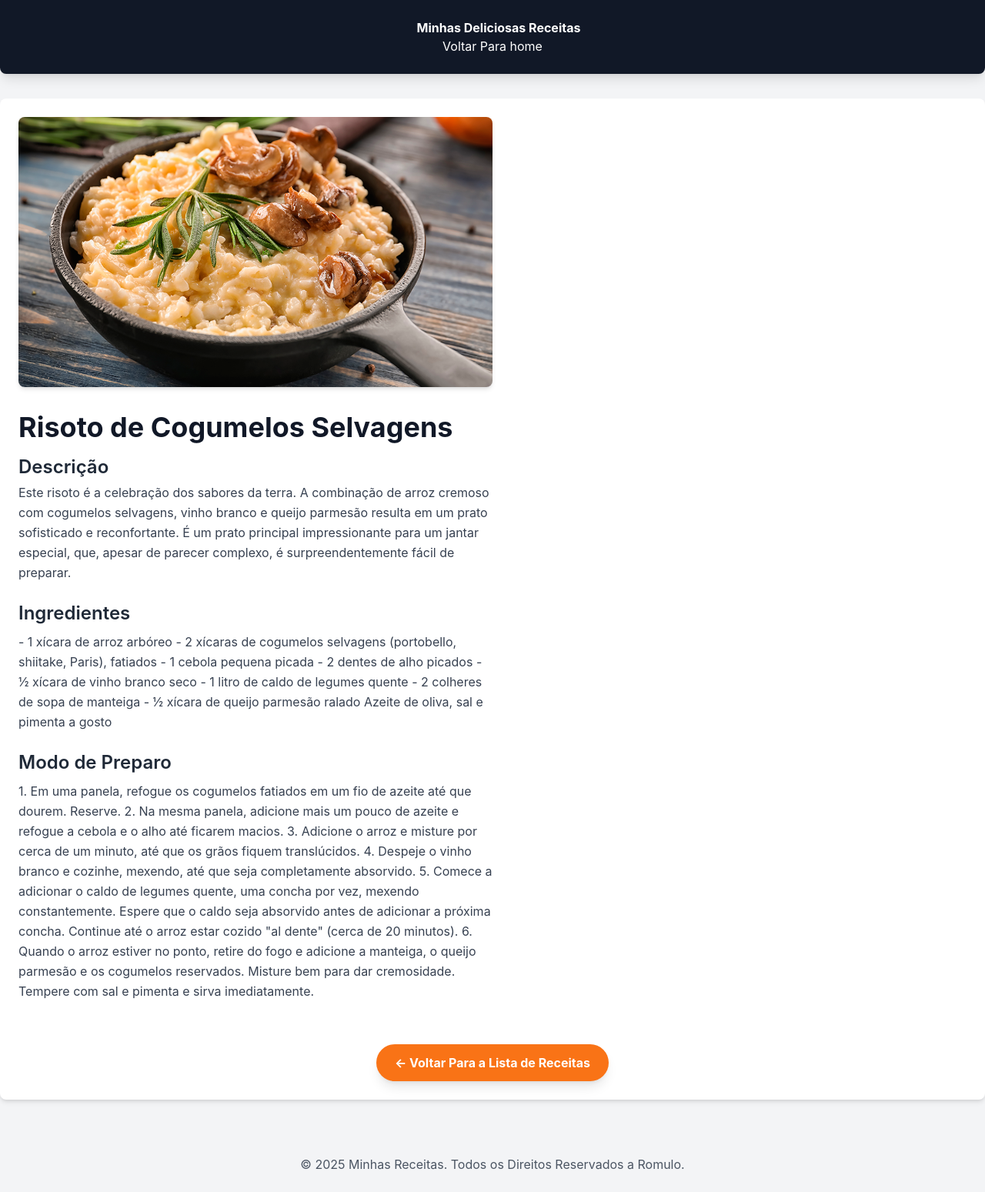
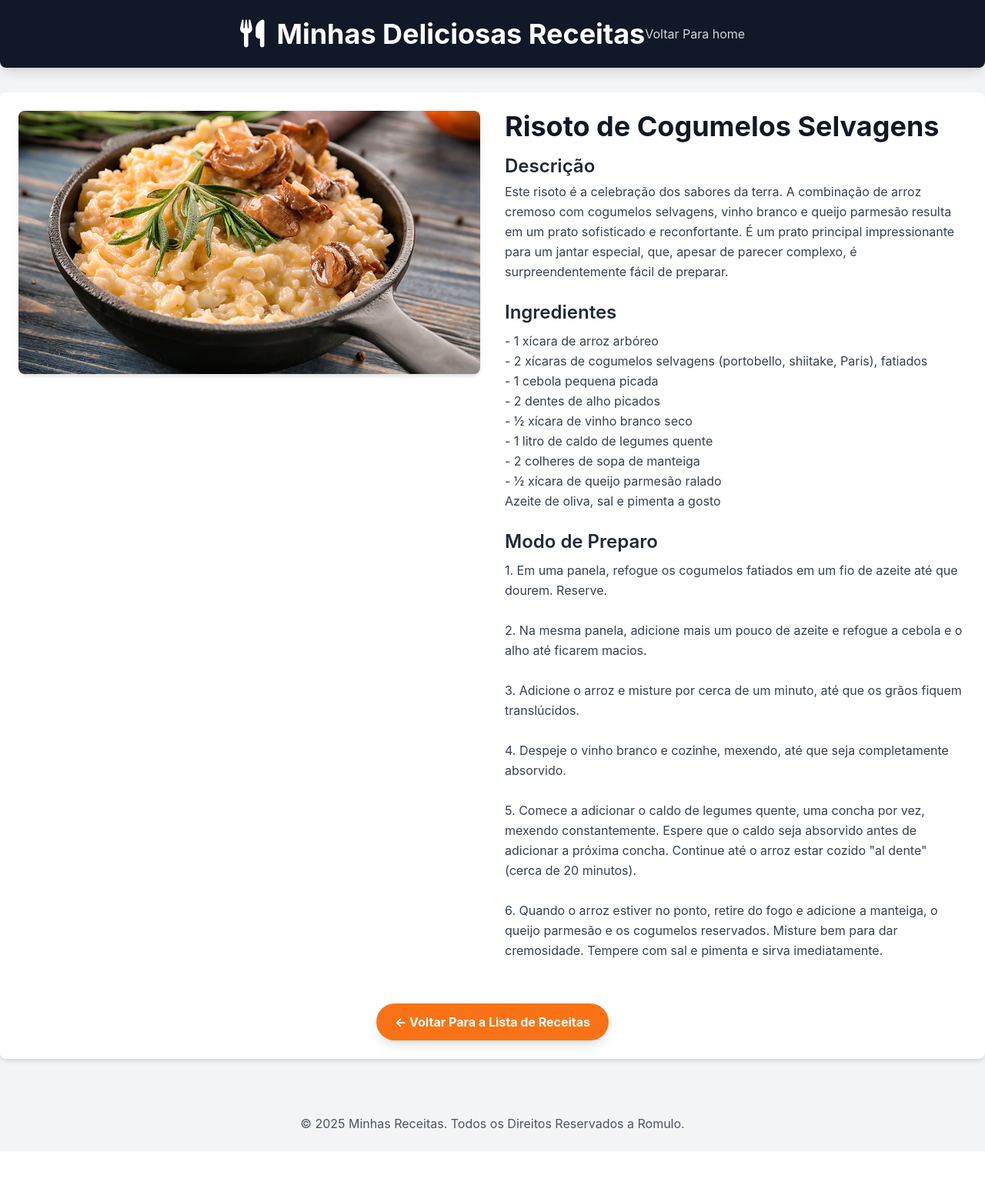
Before and after one commit to rfamiglietti/culinaria-django, a Django app: page /receita/7/ in a window 1280 px wide. Shown: the whole page at 77% size. After the commit the page ends 1467 px from the top, so only its background shows below. Run offline with Django 5.2, Linux system fonts and the light colour scheme; data comes from the database, SQL or seed files in the repository; both versions use the stored data as it was after the commit; some libraries are stand-ins or nearby versions; some web fonts are replaced.

Commit message:
receita detail + pesquisa  pronta

```diff
--- a/receitas/templates/receitas/home.html
+++ b/receitas/templates/receitas/home.html
@@ -54,12 +54,6 @@
 
 
     <main class="container mx-auto p-6 mt-8 bg-white rounded-lg shadow-md">
-
-        <h2 class="text-2xl font-semibold mb-4">Bem-vindo à sua página de receitas!</h2>
-        <p class="text-lg text-gray-700">Aqui você poderá organizar e compartilhar suas receitas favoritas.</p>
-        <p class="mt-4 text-gray-600">Este é o início da sua jornada culinária com Django</p>
-
-
         <h2 class="text-2xl font-semibold mb-6 text-center">Nossas Últimas Receitas</h2>
         <div class="flex flex-wrap justify-center gap-6">
 
--- a/receitas/templates/receitas/receita_detail.html
+++ b/receitas/templates/receitas/receita_detail.html
@@ -1,36 +1,32 @@
-{%load static %}
+{% load static %}
 <!DOCTYPE html>
 <html lang="pt-br">
 <head>
     <meta charset="UTF-8">
     <meta name="viewport" content="width=device-width, initial-scale=1.0">
-    <title>Document</title>
-</head>
-<meta charset="UTF-8">
-<meta name="viewport" content="width=device-width, initial-scale=1.0">
-<title>{{receita.title }} - Minha Receita</title>
-<script src="http://cdn.tailwindcss.com"></script>
-<link rel="stylesheet" href="https://cdnjs.cloudflare.com/ajax/libs/font-aewsome/6.0.0-beta3/css/all.min.css">
-
+    <title>{{ receita.title }} - Minha Receita</title>
+    <script src="https://cdn.tailwindcss.com"></script>
+    <link rel="stylesheet" href="https://cdnjs.cloudflare.com/ajax/libs/font-awesome/6.0.0-beta3/css/all.min.css">
     <style>
         body {
             font-family: 'inter', sans-serif;
         }
     </style>
+</head>
 
 <body class="bg-gray-100 text-gray-900">
     <header class="bg-gray-900 text-white p-6 shadow-lg rounded-b-lg">
-        <div class="container mx-auto flex flex-col sm:flex-rom items-center justify-center">
+        <div class="container mx-auto flex flex-col sm:flex-row items-center justify-center">
             <div class="flex items-center mb-4 sm:mb-0">
                 <div class="text-4xl mr-4">
                     <i class="fas fa-utensils"></i>
                 </div>
-                <h1 class="text-4x4l font-bold text-center sm:text-left">
+                <h1 class="text-4xl font-bold text-center sm:text-left">
                     Minhas Deliciosas Receitas
                 </h1>
             </div>
             <nav class="mt-4 sm:mt-0">
-                <a href="{%url 'home'%}" class="text-gray-300 hover: text-white transition duration-300 ease-in-out">
+                <a href="{% url 'home' %}" class="text-gray-300 hover:text-white transition duration-300 ease-in-out">
                     Voltar Para home
                 </a>
             </nav>
@@ -38,33 +34,32 @@
     </header>
 
     <main class="container mx-auto p-6 mt-8 bg-white rounded-lg shadow-md">
-        <div class="flex flex-col md:flex-rom gap-8">
-            {#Imagem de Receita#}
+        <div class="flex flex-col md:flex-row gap-8">
             {% if receita.image %}
             <div class="md:w-1/2">
-                <img src="{{receita.image.url}}" alt="[imagem de {{receita.title}}]" class="w-full h-auto rounded-lg shadow-md">
+                <img src="{{ receita.image.url }}" alt="[imagem de {{ receita.title }}]" class="w-full h-auto rounded-lg shadow-md">
             </div>
             {% endif %}
-            {#detalhe da receita#}
             <div class="md:w-1/2">
-                <h2 class="text-4xl font-bold text-gray-900 mb-4"> {{receita.title}}</h2>
+                <h2 class="text-4xl font-bold text-gray-900 mb-4">{{ receita.title }}</h2>
 
                 <h3 class="text-2xl font-semibold text-gray-800 mb-1">Descrição</h3>
-                <p class="text-gray-700 mb-6 leading-relaxed" >{{receita.description}}</p>
+                <p class="text-gray-700 mb-6 leading-relaxed whitespace-pre-wrap">{{ receita.description }}</p>
 
                 <h3 class="text-2xl font-semibold text-gray-800 mb-2">Ingredientes</h3>
-                <p class="text-gray-700 mb-6 leading-relaxed whitespecepre-wrap">{{receita.ingredients}}</p> <!--whitespecepre-wrap para quebra de linha -->
+                <p class="text-gray-700 mb-6 leading-relaxed whitespace-pre-wrap">{{ receita.ingredients }}</p>
 
                 <h3 class="text-2xl font-semibold text-gray-800 mb-2">Modo de Preparo</h3>
-                 <p class="text-gray-700 mb-6 leading-relaxed whitespecepre-wrap">{{receita.instructions}}</p>
+                <p class="text-gray-700 mb-6 leading-relaxed whitespace-pre-wrap">{{ receita.instructions }}</p>
             </div>
         </div>
         <div class="mt-8 text-center">
-            <a href="{%url 'home'%}" class="inline-block bg-orange-500 hover:bg-orange-600 text-white font-bold py-3 px-6 rounded-full transition duration-300 ease-in-out shadow-lg">
+            <a href="{% url 'home' %}" class="inline-block bg-orange-500 hover:bg-orange-600 text-white font-bold py-3 px-6 rounded-full transition duration-300 ease-in-out shadow-lg">
                 &larr; Voltar Para a Lista de Receitas
             </a>
         </div>
     </main>
+
     <footer class="mt-12 p-6 text-center text-gray-600">
         <p>&copy; 2025 Minhas Receitas. Todos os Direitos Reservados a Romulo.</p>
     </footer>
```
Also changed, not shown: receitas/templates/receitas/pesquisa.html (added, +71 -0 lines), receitas/templates/receitas/pesquisas.html (deleted, +0 -53 lines), db.sqlite3. Lines whose indentation alone changed are shown as unchanged.
